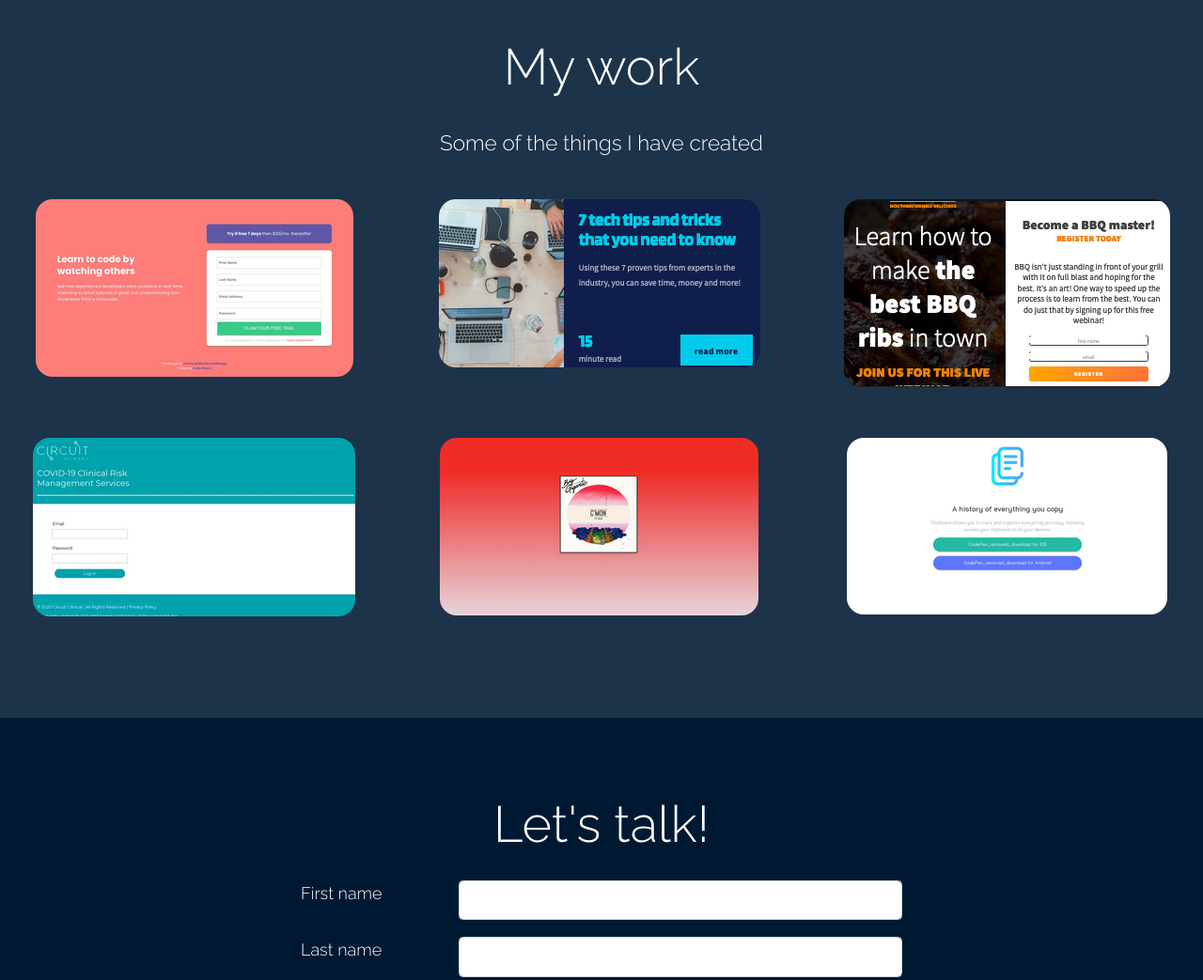
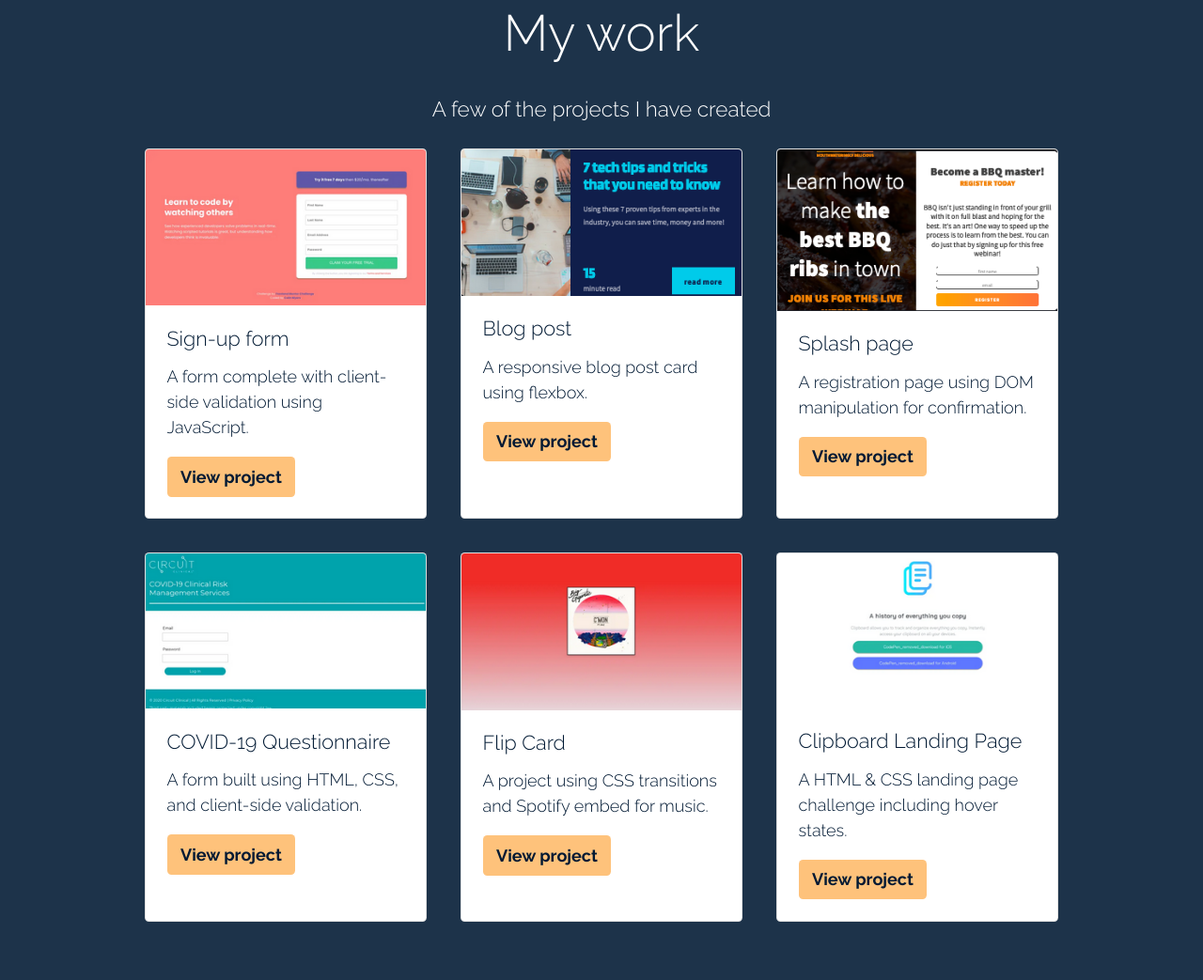
Before and after one commit to Colinmyers1/portfolio, a plain HTML site: page PortfolioPage/index.html in a window 1280 px wide. Shown: the part 2127-3170 px from the top of the page at 94% size. Drawn offline with nearby package versions, Linux system fonts and the light colour scheme.

Commit message:
New bootstrap cards
-Updated work section using bootstrap cards
-Changed mixpanel for google analytics

```diff
--- a/PortfolioPage/index.html
+++ b/PortfolioPage/index.html
@@ -31,77 +31,14 @@
       integrity="sha384-JZR6Spejh4U02d8jOt6vLEHfe/JQGiRRSQQxSfFWpi1MquVdAyjUar5+76PVCmYl"
       crossorigin="anonymous"
     ></script>
+    <!-- Global site tag (gtag.js) - Google Analytics -->
+<script async src="https://www.googletagmanager.com/gtag/js?id=G-JKRH9Y4PZB"></script>
 <script>
-      (function (f, b) {
-        if (!b.__SV) {
-          var e, g, i, h;
-          window.mixpanel = b;
-          b._i = [];
-          b.init = function (e, f, c) {
-            function g(a, d) {
-              var b = d.split(".");
-              2 == b.length && ((a = a[b[0]]), (d = b[1]));
-              a[d] = function () {
-                a.push([d].concat(Array.prototype.slice.call(arguments, 0)));
-              };
-            }
-            var a = b;
-            "undefined" !== typeof c ? (a = b[c] = []) : (c = "mixpanel");
-            a.people = a.people || [];
-            a.toString = function (a) {
-              var d = "mixpanel";
-              "mixpanel" !== c && (d += "." + c);
-              a || (d += " (stub)");
-              return d;
-            };
-            a.people.toString = function () {
-              return a.toString(1) + ".people (stub)";
-            };
-            i = "disable time_event track track_pageview track_links track_forms track_with_groups add_group set_group remove_group register register_once alias unregister identify name_tag set_config reset opt_in_tracking opt_out_tracking has_opted_in_tracking has_opted_out_tracking clear_opt_in_out_tracking start_batch_senders people.set people.set_once people.unset people.increment people.append people.union people.track_charge people.clear_charges people.delete_user people.remove".split(
-              " "
-            );
-            for (h = 0; h < i.length; h++) g(a, i[h]);
-            var j = "set set_once union unset remove delete".split(" ");
-            a.get_group = function () {
-              function b(c) {
-                d[c] = function () {
-                  call2_args = arguments;
-                  call2 = [c].concat(Array.prototype.slice.call(call2_args, 0));
-                  a.push([e, call2]);
-                };
-              }
-              for (
-                var d = {},
-                  e = ["get_group"].concat(
-                    Array.prototype.slice.call(arguments, 0)
-                  ),
-                  c = 0;
-                c < j.length;
-                c++
-              )
-                b(j[c]);
-              return d;
-            };
-            b._i.push([e, f, c]);
-          };
-          b.__SV = 1.2;
-          e = f.createElement("script");
-          e.type = "text/javascript";
-          e.async = !0;
-          e.src =
-            "undefined" !== typeof MIXPANEL_CUSTOM_LIB_URL
-              ? MIXPANEL_CUSTOM_LIB_URL
-              : "file:" === f.location.protocol &&
-                "//cdn.mxpnl.com/libs/mixpanel-2-latest.min.js".match(/^\/\//)
-              ? "https://cdn.mxpnl.com/libs/mixpanel-2-latest.min.js"
-              : "//cdn.mxpnl.com/libs/mixpanel-2-latest.min.js";
-          g = f.getElementsByTagName("script")[0];
-          g.parentNode.insertBefore(e, g);
-        }
-      })(document, window.mixpanel || []);
-      mixpanel.init("3b1faa5bc84c05b5244731d6dbdb4284", {
-        batch_requests: true,
-      });
+  window.dataLayer = window.dataLayer || [];
+  function gtag(){dataLayer.push(arguments);}
+  gtag('js', new Date());
+
+  gtag('config', 'G-JKRH9Y4PZB');
 </script>
   </head>
   <body>
@@ -223,85 +160,90 @@
     <!--My Work-->
     <section class="work" id="work">
       <h2 class="section__title section__title--work">My work</h2>
-      <p class="section__subtitle">Some of the things I have created</p>
-        <div class="portfolio">
+      <p class="section__subtitle">A few of the projects I have created</p>
 
-        <a
-          href="https://codepen.io/colinmyers1/full/BazWLMK"
-          class="portfolio__item"
-          target="_blank"
-        >
-          <img
-            src="/Images/Sign-up-form.png"
-            alt="Sign up form"
-            class="portfolio__img"
-          />
+      <div class="portfolio container">
+        <div class="row">
+
+          <!--Project 1-->
+          <div class="card">
+            <a href="https://codepen.io/colinmyers1/full/BazWLMK" target="_blank" rel="noopener noreferrer">
+              <img class="card-img-top" src="/Images/Sign-up-form.png" alt="Card image cap">
             </a>
-        <a
-          href="https://codepen.io/colinmyers1/full/OJXBexN"
-          class="portfolio__item"
-          target="_blank"
-          rel="noopener noreferrer"
-        >
-          <img
-            src="/Images/Blog-Post.png"
-            alt="Blog post"
-            class="portfolio__img"
-          />
+            <div class="card-body">
+              <h3 class="card-title">Sign-up form</h3>
+              <p class="card-text">A form complete with client-side validation using JavaScript.</p>
+              <a href="https://codepen.io/colinmyers1/full/BazWLMK" class="btn" target="_blank" rel="noopener noreferrer">View project</a>
+            </div>
+          </div>
+
+           <!--Project 2-->
+          <div class="card">
+            <a href="https://codepen.io/colinmyers1/full/OJXBexN" target="_blank" rel="noopener noreferrer">
+              <img class="card-img-top" src="/Images/Blog-Post.png" alt="Card image cap">
             </a>
-        <a
-          href="https://codepen.io/colinmyers1/full/wvGVPQM"
-          class="portfolio__item"
-          target="_blank"
-          rel="noopener noreferrer"
-        >
-          <img
-            src="/Images/BBQ-Post.png"
-            alt="BBQ Post"
-            class="portfolio__img"
-          />
+            <div class="card-body">
+              <h3 class="card-title">Blog post</h3>
+              <p class="card-text">A responsive blog post card using flexbox.</p>
+              <a href="https://codepen.io/colinmyers1/full/OJXBexN" class="btn" target="_blank" rel="noopener noreferrer">View project</a>
+            </div>
+          </div>
+
+           <!--Project 3-->
+          <div class="card  ">
+            <a href="https://codepen.io/colinmyers1/full/wvGVPQM" target="_blank" rel="noopener noreferrer">
+              <img class="card-img-top" src="/Images/BBQ-Post.png" alt="Card image cap">
             </a>
-        <a
-          href="https://codepen.io/colinmyers1/full/mdVdPrX"
-          class="portfolio__item"
-          target="_blank"
-          rel="noopener noreferrer"
-        >
-          <img
-            src="/Images/Login.png"
-            alt="Login screen"
-            class="portfolio__img"
-          />
+            <div class="card-body">
+              <h3 class="card-title">Splash page</h3>
+              <p class="card-text">A registration page using DOM manipulation for confirmation.</p>
+              <a href="https://codepen.io/colinmyers1/full/wvGVPQM" class="btn" target="_blank" rel="noopener noreferrer">View project</a>
+            </div>
+          </div>
+        </div>
+
+        <div class="row">
+          <!--Project 4-->
+          <div class="card  ">
+            <a href="https://codepen.io/colinmyers1/full/mdVdPrX" target="_blank" rel="noopener noreferrer">
+              <img class="card-img-top" src="/Images/Login.png" alt="Card image cap">
             </a>
-        <a
-          href="https://codepen.io/colinmyers1/full/RwRoXrz"
-          class="portfolio__item"
-          target="_blank"
-          rel="noopener noreferrer"
-        >
-          <img
-            src="/Images/Music Card.png"
-            alt="Music Card"
-            class="portfolio__img"
-          />
+            <div class="card-body">
+              <h3 class="card-title">COVID-19 Questionnaire</h3>
+              <p class="card-text">A form built using HTML, CSS, and client-side validation.</p>
+              <a href="https://codepen.io/colinmyers1/full/mdVdPrX" class="btn" target="_blank" rel="noopener noreferrer">View project</a>
+            </div>
+          </div>
+
+           <!--Project 5-->
+          <div class="card  ">
+            <a href="https://codepen.io/colinmyers1/full/RwRoXrz" target="_blank" rel="noopener noreferrer">
+              <img class="card-img-top" src="/Images/Music Card.png" alt="Card image cap">
             </a>
-        <a
-          href="https://codepen.io/colinmyers1/full/yLJmYzx"
-          class="portfolio__item"
-          target="_blank"
-          rel="noopener noreferrer"
-        >
-          <img
-            src="/Images/Feature-Page.png"
-            alt="Feature Page"
-            class="portfolio__img"
-          />
+            <div class="card-body">
+              <h3 class="card-title">Flip Card</h3>
+              <p class="card-text">A project using CSS transitions and Spotify embed for music.</p>
+              <a href="https://codepen.io/colinmyers1/full/RwRoXrz" class="btn" target="_blank" rel="noopener noreferrer">View project</a>
+            </div>
+          </div>
+
+           <!--Project 6-->
+          <div class="card  ">
+            <a href="https://codepen.io/colinmyers1/full/yLJmYzx" target="_blank" rel="noopener noreferrer">
+              <img class="card-img-top" src="/Images/Feature-Page.png" alt="Card image cap">
             </a>
+            <div class="card-body">
+              <h3 class="card-title">Clipboard Landing Page</h3>
+              <p class="card-text">A HTML & CSS landing page challenge including hover states.</p>
+              <a href="https://codepen.io/colinmyers1/full/yLJmYzx" class="btn" target="_blank" rel="noopener noreferrer">View project</a>
+            </div>
+          </div>
+        </div>
+
       </div>
     </section>
 
     <footer id="contact">
-      <h2 class="section__title section__title--contact">Let's talk!</h2>
       <form name="contact" method="POST" data-netlify="true">
         <div class="row form-group">
           <label for="firstName" class="col-sm-3">First name</label>
--- a/PortfolioPage/style.css
+++ b/PortfolioPage/style.css
@@ -12,7 +12,7 @@ body,
 }
 
 .container {
-  max-width: 1800px;
+  max-width: 2400px;
 }
 
 img {
@@ -26,7 +26,6 @@ img {
   border-radius: 1em;
   border: none;
   background-color: #fec27b;
-  margin-bottom: 2em;
   color: #001933;
   font-weight: 900 !important;
   text-decoration: none;
@@ -59,7 +58,6 @@ h1 {
 
 p {
   margin: 1em 0 1em 0;
-  text-align: center;
   line-height: 1.5;
 }
 
@@ -123,12 +121,31 @@ strong {
 }
 
 .about__body {
-  padding: 0em 2em 0em 2em;
+  padding: 0em 2em;
 }
 
-.portfolio__img {
+.portfolio {
+  margin: 0 auto;
+}
+
+.row {
+  display: flex;
+  justify-content: center;
+}
+
+.card {
+  max-width: 300px;
   margin-bottom: 2em;
-  border-radius: 1em;
+}
+
+.card-title {
+    font-size: 1.2rem;
+}
+
+.card-title,
+.card-body {
+    text-align: left;
+    color: #001933;
 }
 
 footer {
@@ -217,11 +234,15 @@ label {
   .section__title--about,
   .about__body > p {
     text-align: left;
-    margin-left: 0;
+    margin-left: .5em;
   }
 
   .about__body {
-    padding-top: 5em;
+    padding-top: 5em 2em;
+}
+
+.card + .card{
+  margin-left: 2em;
 }
 }
 
@@ -248,18 +269,12 @@ label {
       padding: 0 2em;
   }
 
-  .portfolio {
-  display: grid;
-  grid-template-columns: auto auto auto;
-  grid-gap: 1em;
-  margin: 2em 0;
-}
-
-.portfolio__img {
-    border-radius: 1em;
-}
-
 form {
     max-width: 50%;
     margin: 0 auto;
 }
+
+.item {
+    padding: 1em;
+    margin: 5em;
+}
```
Lines whose indentation alone changed are shown as unchanged.
